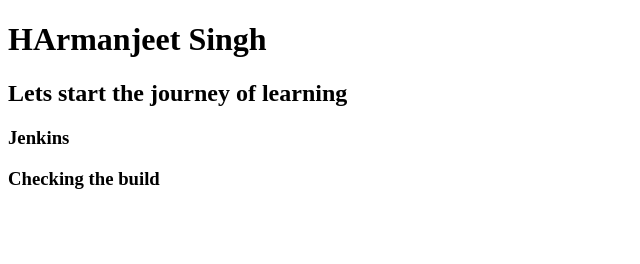
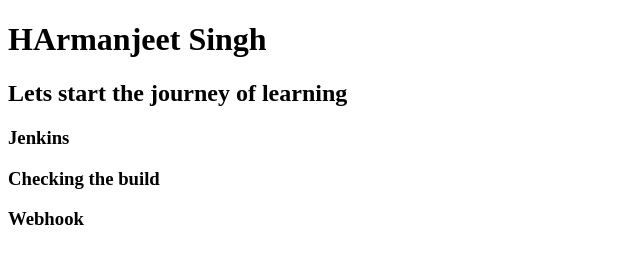
Before and after one commit to Harmanjeet3/VisualStudio, a plain HTML site: page index.html in a window 1280 px wide. Shown: the whole page, without its empty margins (0-640 px from the left). Drawn offline with Linux system fonts and the light colour scheme.

Commit message:
commit 9

```diff
--- a/index.html
+++ b/index.html
@@ -10,6 +10,6 @@
     <h2>Lets start the journey of learning</h2>
     <h3>Jenkins</h3>
     <h3>Checking the build </h3>
-    <h3> </h3>
+    <h3> Webhook</h3>
 </body>
 </html>
```
